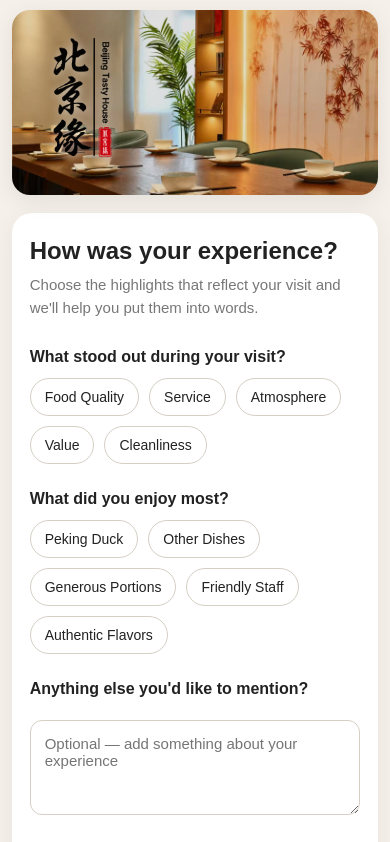
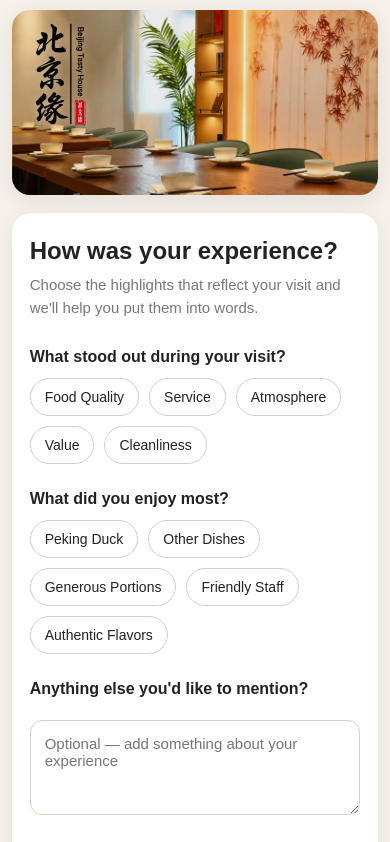
Before and after one commit to jkbeijingtastyhouse/beijing-tasty-review, a plain HTML site: page index.html in a window 390 px wide. Shown: the top 842 px of the page. Drawn offline with Linux system fonts and the light colour scheme.

Commit message:
Update index.html

```diff
--- a/index.html
+++ b/index.html
@@ -1,5 +1,6 @@
 <!DOCTYPE html>
 <html lang="en">
+
 <head>
   <meta charset="UTF-8">
   <meta name="viewport" content="width=device-width, initial-scale=1.0">
@@ -7,6 +8,7 @@
   <title>Beijing Tasty House | Share Your Experience</title>
 
   <style>
+
     * {
       box-sizing: border-box;
     }
@@ -24,51 +26,65 @@
       padding: 18px 0 60px;
     }
 
+
     /* =========================
        HERO
     ========================= */
 
     .hero {
       position: relative;
+
       height: 210px;
+
       border-radius: 20px;
+
       overflow: hidden;
 
       background:
-        linear-gradient(rgba(0,0,0,.12), rgba(0,0,0,.12)),
+        linear-gradient(
+          rgba(0, 0, 0, 0.08),
+          rgba(0, 0, 0, 0.08)
+        ),
         url("restaurant.jpg");
 
       background-size: cover;
+
       background-position: center;
 
       margin-bottom: 18px;
 
       box-shadow:
-        0 5px 22px rgba(0,0,0,.08);
+        0 5px 22px rgba(0, 0, 0, 0.08);
     }
+
 
     /*
       LOGO
-      Smaller + positioned on the left
+      Positioned inside the
+      upper-left wall area.
     */
 
     .hero-logo {
       position: absolute;
 
-      width: 105px;
-      max-height: 150px;
+      width: 90px;
+
+      max-height: 125px;
 
       object-fit: contain;
 
-      left: 28px;
-      top: 22px;
+      left: 8px;
+
+      top: 8px;
 
       transform: none;
 
+      z-index: 2;
+
       filter:
-        drop-shadow(0 2px 5px rgba(255,255,255,.65));
-
-      z-index: 2;
+        drop-shadow(
+          0 2px 4px rgba(255,255,255,.40)
+        );
     }
 
 
@@ -89,6 +105,7 @@
 
     h2 {
       font-size: 26px;
+
       margin: 0 0 8px;
     }
 
@@ -141,6 +158,10 @@
       transition: .2s ease;
     }
 
+    .option:hover {
+      border-color: #999;
+    }
+
     .option.selected {
       background: #222;
 
@@ -151,7 +172,7 @@
 
 
     /* =========================
-       TEXT AREA
+       OPTIONAL TEXT
     ========================= */
 
     textarea {
@@ -172,11 +193,17 @@
       font-family: inherit;
 
       resize: vertical;
+
+      outline: none;
+    }
+
+    textarea:focus {
+      border-color: #999;
     }
 
 
     /* =========================
-       PRIMARY BUTTON
+       MAIN BUTTON
     ========================= */
 
     .primary {
@@ -197,6 +224,10 @@
       font-size: 16px;
 
       cursor: pointer;
+    }
+
+    .primary:hover {
+      opacity: .9;
     }
 
 
@@ -242,7 +273,7 @@
 
 
     /* =========================
-       COPY / TRY AGAIN
+       COPY / TRY ANOTHER
     ========================= */
 
     .actions {
@@ -271,7 +302,7 @@
 
 
     /* =========================
-       REVIEW PLATFORMS
+       GOOGLE / YELP
     ========================= */
 
     .platform-title {
@@ -368,19 +399,20 @@
         background-position: center;
       }
 
+
       /*
-        MOBILE LOGO
-        Smaller and kept on left wall
+        Logo inside the red-box
+        style upper-left area.
       */
 
       .hero-logo {
-        width: 95px;
+        width: 82px;
 
-        max-height: 135px;
+        max-height: 115px;
 
-        left: 22px;
+        left: 7px;
 
-        top: 20px;
+        top: 7px;
 
         transform: none;
       }
@@ -398,9 +430,11 @@
 
         font-size: 14px;
       }
+
     }
 
   </style>
+
 </head>
 
 
@@ -409,9 +443,9 @@
   <div class="container">
 
 
-    <!-- =====================
-         HERO IMAGE
-    ====================== -->
+    <!-- =========================
+         HERO
+    ========================== -->
 
     <div class="hero">
 
@@ -425,9 +459,9 @@
 
 
 
-    <!-- =====================
-         MAIN FORM
-    ====================== -->
+    <!-- =========================
+         FORM
+    ========================== -->
 
     <div class="card">
 
@@ -553,7 +587,7 @@
 
 
 
-      <!-- CUSTOM TEXT -->
+      <!-- QUESTION 3 -->
 
       <div class="question">
 
@@ -582,9 +616,9 @@
 
 
 
-      <!-- =====================
+      <!-- =========================
            RESULT
-      ====================== -->
+      ========================== -->
 
       <div
         class="result"
@@ -611,8 +645,6 @@
         ></div>
 
 
-
-        <!-- COPY / TRY AGAIN -->
 
         <div class="actions">
 
@@ -642,8 +674,6 @@
 
 
 
-        <!-- PLATFORM -->
-
         <div class="platform-title">
 
           Choose where you'd like to continue
@@ -651,10 +681,9 @@
         </div>
 
 
+
         <div class="platform-buttons">
 
-
-          <!-- GOOGLE -->
 
           <a
             class="platform-button google"
@@ -667,9 +696,6 @@
 
           </a>
 
-
-
-          <!-- YELP -->
 
           <a
             class="platform-button yelp"
@@ -692,8 +718,6 @@
     </div>
 
 
-
-    <!-- FOOTNOTE -->
 
     <div class="note">
 
@@ -946,7 +970,7 @@
 
 
     /* =========================
-       EXTRA SENTENCES
+       EXTRA LENGTH
     ========================= */
 
     const extraFillers = [
@@ -992,7 +1016,7 @@
 
 
     /* =========================
-       RANDOM ITEM
+       RANDOM
     ========================= */
 
     function randomItem(array) {
@@ -1024,18 +1048,10 @@
       let parts = [];
 
 
-      /*
-        Opening
-      */
-
       parts.push(
         randomItem(openings)
       );
 
-
-      /*
-        Selected options
-      */
 
       selected.forEach(item => {
 
@@ -1054,20 +1070,12 @@
       });
 
 
-      /*
-        Custom guest comment
-      */
-
       if (custom) {
 
         parts.push(custom);
 
       }
 
-
-      /*
-        Ending
-      */
 
       parts.push(
         randomItem(endings)
@@ -1080,8 +1088,8 @@
 
 
       /*
-        Ensure review is long enough
-        for Yelp
+        Keep review above
+        100 characters.
       */
 
       while (
@@ -1104,7 +1112,7 @@
 
 
     /* =========================
-       GENERATE REVIEW
+       GENERATE
     ========================= */
 
     function generateReview() {
@@ -1116,10 +1124,6 @@
           .value
           .trim();
 
-
-      /*
-        Require at least one input
-      */
 
       if (
         selected.size === 0 &&
@@ -1191,7 +1195,7 @@
 
 
     /* =========================
-       COPY REVIEW
+       COPY
     ========================= */
 
     async function copyReview() {
@@ -1225,7 +1229,6 @@
 
 
       }
-
 
       catch (error) {
 
@@ -1286,4 +1289,5 @@
 
 
 </body>
+
 </html>
```
